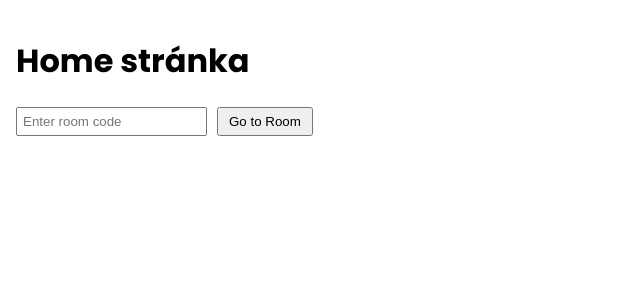
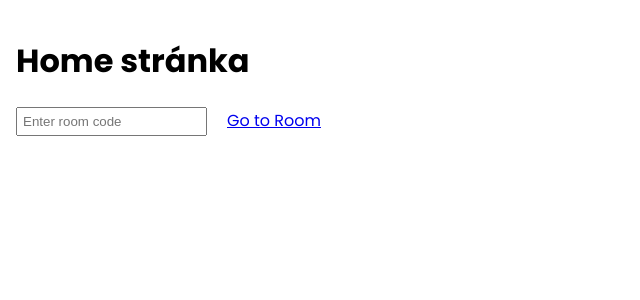
Before and after one commit to l-merta/TdA25-Buraci-Finale, a React (Vite) app in the folder client/: page / in a window 1280 px wide. Shown: the top 300 px of the page, without its empty margins (0-640 px from the left). Built offline with nearby package versions, Linux system fonts and the light colour scheme.

Commit message:
Home room link fix

```diff
--- a/client/src/main.tsx
+++ b/client/src/main.tsx
@@ -4,6 +4,7 @@ import { BrowserRouter as Router, Routes, Route } from 'react-router-dom';
 
 import Home from './pages/Home.tsx';
 //import Chat from './pages/Chat.tsx';
+import Room from './pages/Room.tsx';
 import Features from './pages/Features.tsx';
 
 import './styles/index.css';
@@ -14,6 +15,7 @@ createRoot(document.getElementById('root')!).render(
     <Router>
       <Routes>
         <Route path='/' element={<Home />} />
+        <Route path='/mistnost/:code' element={<Room />} />
         <Route path='/features' element={<Features />} />
       </Routes>
     </Router>
--- a/client/src/pages/Home.tsx
+++ b/client/src/pages/Home.tsx
@@ -1,21 +1,12 @@
 import { useState } from "react";
-import { useNavigate } from "react-router-dom";
+import { Link } from "react-router-dom";
 
 const Home = () => {
-  const [roomCode, setRoomCode] = useState(""); // State for the room code input
-  const navigate = useNavigate(); // Hook for navigation
-
-  const redirectToRoom = () => {
-    if (roomCode.trim()) {
-      navigate(`/mistnost/${roomCode}`); // Redirect to the room
-    }
-  };
+  const [roomCode, setRoomCode] = useState("");
 
   return (
     <main>
       <h1>Home stránka</h1>
-
-      {/* Room Code Input and Redirect */}
       <div style={{ marginTop: "20px" }}>
         <input
           type="text"
@@ -24,9 +15,7 @@ const Home = () => {
           placeholder="Enter room code"
           style={{ marginRight: "10px", padding: "5px" }}
         />
-        <button onClick={redirectToRoom} style={{ padding: "5px 10px" }}>
-          Go to Room
-        </button>
+        <Link to={`/mistnost/${roomCode}`}style={{ padding: "5px 10px" }}>Go to Room</Link>
       </div>
     </main>
   );
--- /dev/null
+++ b/client/src/pages/Room.tsx
@@ -0,0 +1,13 @@
+//import React from 'react'
+
+const Room = () => {
+  return (
+    <>
+    <main>
+      <h1>Roomkos</h1>
+    </main>
+    </>
+  )
+}
+
+export default Room
```
